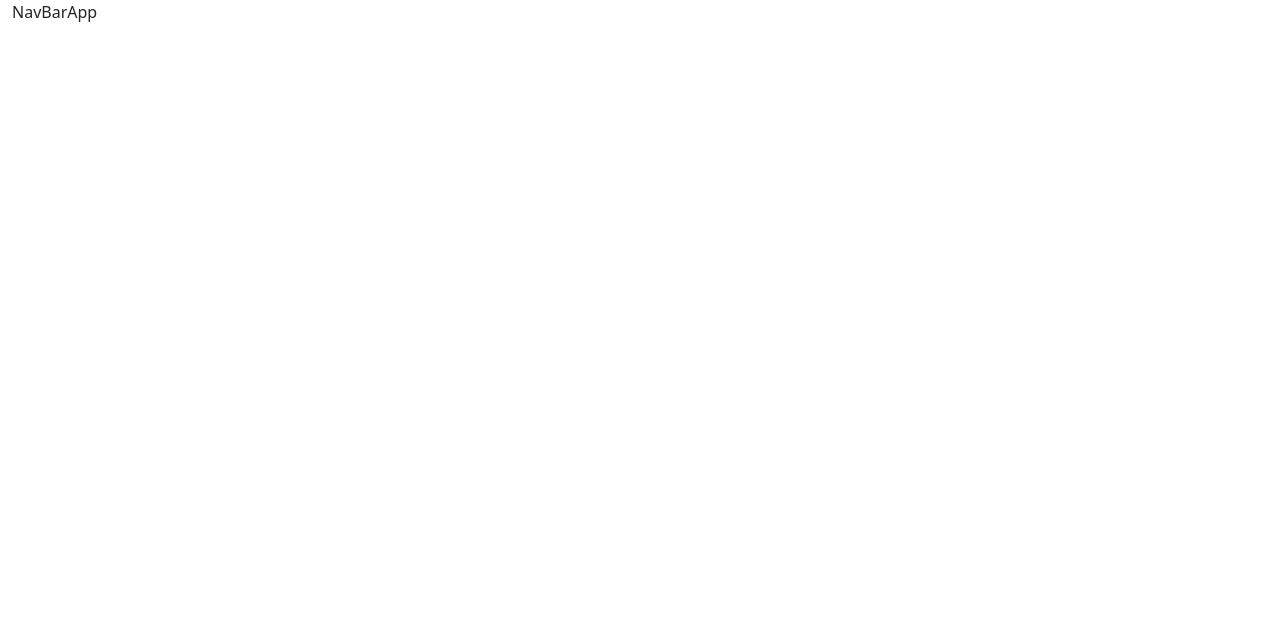
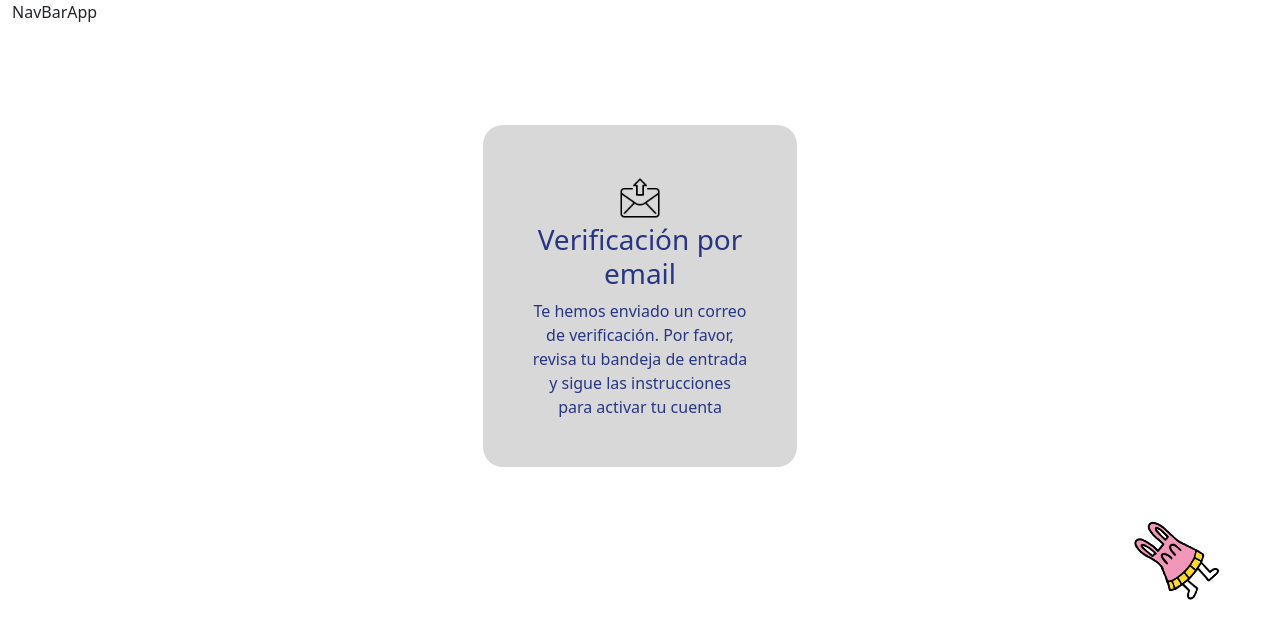
Before and after one commit to PabloVillalbaAlcaide/Tranbolico-App, a React (Vite) app in the folder Client/: page /MsgVerifyEmail in a window 1280 px wide. Before the commit this address had no page. Shown: the top 638 px of the page. Built offline with nearby package versions, Linux system fonts and the light colour scheme.

Commit message:
vista verify email

```diff
--- a/Client/src/pages/Auth/Register/Register.jsx
+++ b/Client/src/pages/Auth/Register/Register.jsx
@@ -13,8 +13,8 @@ const initialValue = {
   phone_number: "",
   birthdate: "",
   genre: "",
-  city_id: "",
-  province_id: "",
+  city: "",
+  province: "",
   password: "",
 };
 
@@ -36,8 +36,8 @@ export const Register = () => {
       !register.email ||
       !register.phone_number ||
       !register.birthdate ||
-      !register.city_id ||
-      !register.province_id ||
+      !register.city ||
+      !register.province ||
       !register.password
     ) {
       setMsg({ show: true });
@@ -169,8 +169,8 @@ export const Register = () => {
                   className="input-form"
                   type="text"
                   placeholder="Ciudad"
-                  name="city_id"
-                  value={register.city_id}
+                  name="city"
+                  value={register.city}
                   onChange={handleChange}
                 />
               </Form.Group>
@@ -184,8 +184,8 @@ export const Register = () => {
                   className="input-form"
                   type="text"
                   placeholder="Provincia"
-                  name="province_id"
-                  value={register.province_id}
+                  name="province"
+                  value={register.province}
                   onChange={handleChange}
                 />
               </Form.Group>
--- /dev/null
+++ b/Client/src/pages/msg-verify-email/MsgVerifyEmail.jsx
@@ -0,0 +1,38 @@
+import React, { Fragment } from 'react';
+import Row from 'react-bootstrap/Row';
+import Col from 'react-bootstrap/Col';
+import "../../App.css";
+import "./msgVerify.scss"
+
+export const MsgVerifyEmail = () => {
+  return (
+    <>
+      <Row>
+        <Col>
+         <div  className="d-flex flex-column align-items-center justify-content-center ppal-verify">
+          <div className='imagen-pollo' >
+            <img src="/public/images/Trambólico.png" alt="Trambolico" width={"150px"}/>
+          </div>
+         <div className="text-center mb-3 style-verify w-25 p-5 d-flex justify-content-center flex-column align-items-center">
+                <img
+                  src="/public/images/enviando.png"
+                  alt="Verify"
+                  width={"50px"}
+                />
+
+          <h3>Verificación por email</h3>
+
+          <p>Te hemos enviado un correo de verificación.
+            Por favor, revisa tu bandeja de entrada
+             y sigue las instrucciones para activar tu cuenta</p>
+             </div>
+             <div className='imagen-rabbit'>
+            <img src="/public/images/Trambólico2.png" alt="Trambolico2" width={"150px"}/>
+          </div>
+         </div>
+
+        </Col>
+      </Row>
+    </>
+  );
+};
--- /dev/null
+++ b/Client/src/pages/msg-verify-email/msgVerify.scss
@@ -0,0 +1,25 @@
+.style-verify{
+background-color: rgb(216,216,216);
+border-radius: 20px;
+color: var(--tranbolico-azul)
+
+}
+.ppal-verify{
+  min-height: 70dvh;
+  position: relative;
+
+}
+.imagen-rabbit{
+position: absolute;
+right: 20px;
+bottom: -50px;
+transform: rotate(315deg);
+
+}
+.imagen-pollo {
+  position: absolute;
+  top: 200px;
+  right: 1250px;
+
+
+}
--- a/Client/src/routes/AppRoutes.jsx
+++ b/Client/src/routes/AppRoutes.jsx
@@ -4,6 +4,7 @@ import { Row } from "react-bootstrap";
 import { NavBarApp } from "../components/NavBarApp/NavBarApp";
 import { Register } from "../pages/Auth/Register/Register";
 import { Login } from "../pages/Auth/Login/Login";
+import { MsgVerifyEmail } from "../pages/msg-verify-email/MsgVerifyEmail";
 
 export const AppRoutes = () => {
   return (
@@ -15,6 +16,8 @@ export const AppRoutes = () => {
         <Route path="/" element={<Home />} />
         <Route path="/register" element={<Register />} />
         <Route path="/login" element={<Login />} />
+        <Route path="/MsgVerifyEmail" element={<MsgVerifyEmail />} />
+        <Route path="/MsgVerifyEmail/:hashtoken" element={<MsgVerifyEmail />} />
       </Routes>
     </BrowserRouter>
   );
```
Also changed, not shown: Client/src/pages/msg-token/MsgToken.jsx (added, +43 -0 lines), Client/public/images/enviando.png (added), 1 other file (tests, documents, lock files or other folders).
